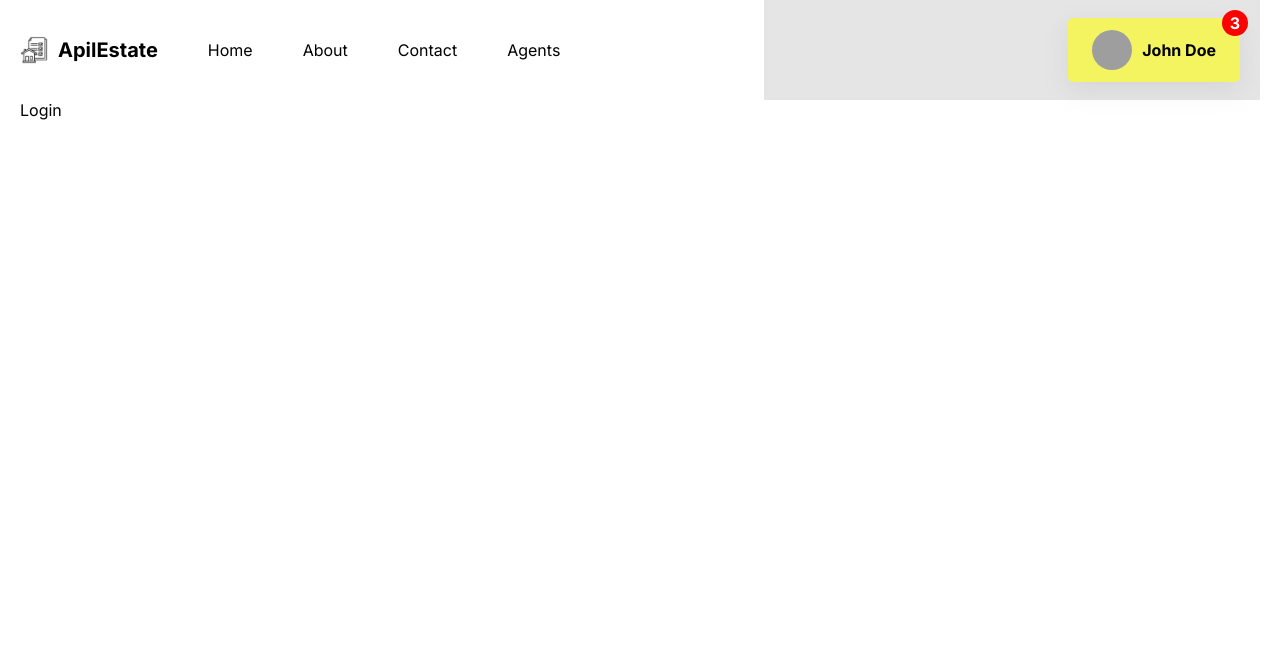
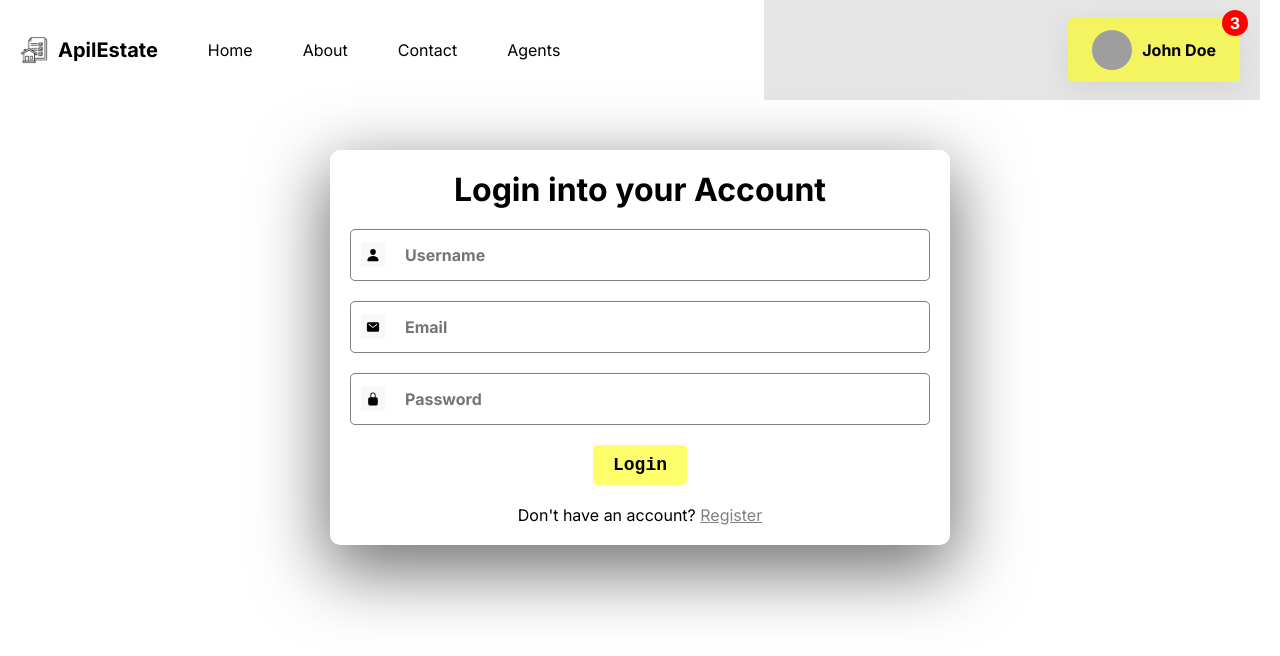
Before and after one commit to apil-adhikari/001-Real-Estate-Application, a React (Vite) app in the folder client/: page /login in a window 1280 px wide. Shown: the top 656 px of the page. Built offline with nearby package versions, Linux system fonts and the light colour scheme; grey boxes are pictures that could not be loaded.

Commit message:
feat(ui): create login page with input fields and basic validation - Designed login form with email and password fields. - Added basic required validation. - Styled the form using SCSS for better UI/UX.

```diff
--- a/client/src/routes/login/Login.jsx
+++ b/client/src/routes/login/Login.jsx
@@ -1,8 +1,60 @@
+import { Link } from "react-router-dom";
 import "./login.scss";
-import React from "react";
+import { MdEmail } from "react-icons/md";
+import { FaUser } from "react-icons/fa";
+import { RiTextBlock } from "react-icons/ri";
+import { IoLockClosed, IoLockOpen, IoMail, IoPerson } from "react-icons/io5";
 
 const Login = () => {
-  return <div className="login">Login</div>;
+  return (
+    <div className="login">
+      <div className="formContainer">
+        <form>
+          <h1>Login into your Account</h1>
+          <div className="labelContainer">
+            <label htmlFor="username">
+              <IoPerson className="icon" />
+            </label>
+            <input
+              type="text"
+              name="username"
+              id="username"
+              placeholder="Username"
+              required
+            />
+          </div>
+          <div className="labelContainer">
+            <label htmlFor="email">
+              <IoMail className="icon" />
+            </label>
+            <input
+              type="email"
+              name="email"
+              id="email"
+              placeholder="Email"
+              required
+            />
+          </div>
+          <div className="labelContainer">
+            <label htmlFor="password">
+              <IoLockClosed className="icon" />
+            </label>
+            <input
+              type="password"
+              name="password"
+              id="password"
+              placeholder="Password"
+              required
+            />
+          </div>
+          <button>Login</button>
+          <span>
+            Don't have an account? <Link to="/register"> Register</Link>
+          </span>
+        </form>
+      </div>
+    </div>
+  );
 };
 
 export default Login;
--- a/client/src/routes/login/login.scss
+++ b/client/src/routes/login/login.scss
@@ -1,2 +1,93 @@
+@use "../../responsive.scss" as *;
+
 .login {
+  height: max-content;
+  width: 100%;
+  // background-color: lightblue;
+  display: flex;
+  justify-content: center;
+  padding-top: 50px;
+  // align-items: center;
+
+  .formContainer {
+    // height: 50%;
+    width: 50%;
+    // background-color: red;
+    border-radius: 10px;
+    padding: 20px;
+    // box-shadow: rgba(100, 100, 111, 0.2) 0px 7px 29px 0px;
+    box-shadow: rgba(0, 0, 0, 0.56) 0px 22px 70px 4px;
+
+    @include mediumScreen {
+      width: 100%;
+    }
+
+    form {
+      // height: 100%;
+      // width: 100%;
+      display: flex;
+      flex-direction: column;
+      gap: 20px;
+      align-items: center;
+      justify-content: center;
+
+      .labelContainer {
+        width: 100%;
+        display: flex;
+        justify-content: center;
+        align-items: center;
+        padding: 5px 10px;
+        border-radius: 5px;
+
+        border: 1px solid gray;
+
+        label {
+          display: flex;
+          justify-content: center;
+          align-items: center;
+          background-color: rgba(234, 230, 230, 0.292);
+        }
+        .icon {
+          // font-size: 36px;
+          // border-radius: 5px 0 0 5px;
+          padding: 5px;
+          font-size: 24px;
+          // outline: auto;
+        }
+
+        input {
+          border-radius: 0 5px 5px 0;
+          width: 100%;
+          padding: 10px 20px;
+          font-family: Inter;
+          font-size: 16px;
+
+          border: none;
+          outline: transparent;
+
+          border-left: none;
+        }
+      }
+    }
+
+    button {
+      font-family: monospace;
+      background-color: rgba(255, 255, 0, 0.582);
+      border-radius: 5px;
+      padding: 10px 20px;
+      border: none;
+      // outline: transparent;
+      cursor: pointer;
+      transition: all 0.4s ease;
+
+      &:hover {
+        scale: 1.01;
+      }
+    }
+
+    a {
+      color: gray;
+      text-decoration: underline;
+    }
+  }
 }
--- a/client/src/routes/register/register.scss
+++ b/client/src/routes/register/register.scss
@@ -15,7 +15,8 @@
     // background-color: red;
     border-radius: 10px;
     padding: 20px;
-    box-shadow: rgba(100, 100, 111, 0.2) 0px 7px 29px 0px;
+    // box-shadow: rgba(100, 100, 111, 0.2) 0px 7px 29px 0px;
+    box-shadow: rgba(0, 0, 0, 0.56) 0px 22px 70px 4px;
 
     @include mediumScreen {
       width: 100%;
@@ -75,7 +76,13 @@
       border-radius: 5px;
       padding: 10px 20px;
       border: none;
-      outline: transparent;
+      // outline: transparent;
+      cursor: pointer;
+      transition: all 0.4s ease;
+
+      &:hover {
+        scale: 1.01;
+      }
     }
 
     a {
```
